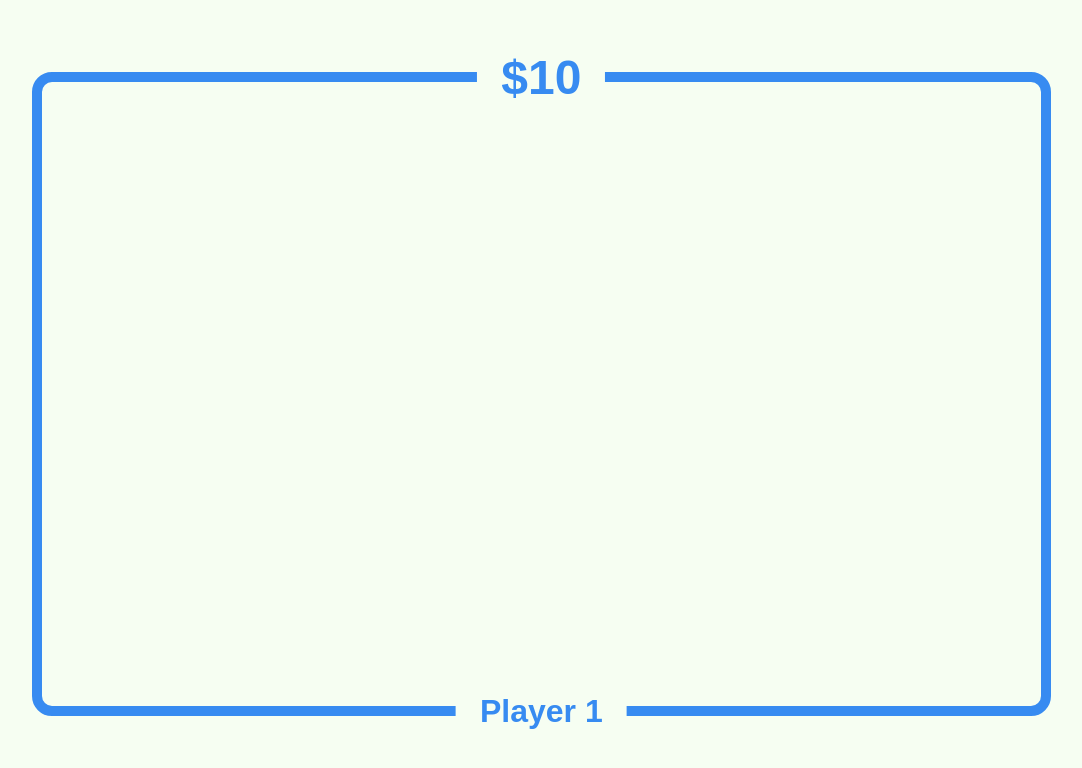
After one commit to ashtontheanalyst/rocketopoly, a Flask app: template templates/player1.html in a window 1280 px wide. The commit adds this page. Shown: the top 768 px of the page, without its empty margins (83-1165 px from the left). Run offline with Flask 3, Linux system fonts and the light colour scheme; the template is opened without the code that fills it: most values are stand-ins (such as "Sample title", 1, 10 or a date in 2020).

Commit message:
Basic player page and navigation to it created/started, player csv made

```diff
--- a/app.py
+++ b/app.py
@@ -1,9 +1,13 @@
 # Rocketopoly -- "First Rocket Bank"
-from flask import Flask, render_template
+from flask import Flask, render_template, request
+import csv
+from pathlib import Path
 
 
 # Init
 app = Flask(__name__)
+BASE_DIR = Path(__file__).resolve().parent
+PLAYER_CSV = BASE_DIR / "players.csv"
 
 
 
@@ -14,6 +18,34 @@ def landing():
     return render_template("landing.html")
 
 
+@app.route("/player")
+def player():
+    player = request.args.get("player")
+    playerKey = player.lower().replace(" ", "")     # Changes i.e. Player 1 to player1
+
+    amount = getMoney(playerKey)
+    return render_template(f"{playerKey}.html", amount=amount)
+
+
+
+
+# Helper functions
+# Gets the amount of money a player has for the front-end UI
+def getMoney(playerKey):
+    # Opens the CSV, goes row by row
+    with open(PLAYER_CSV, newline="", encoding="utf-8") as csvfile:
+        csvMoney = csv.DictReader(csvfile)
+
+        for row in csvMoney:
+            # Grab the cell of the specific player, their money amount
+            if row.get("player") == playerKey:
+                return row.get("money")
+
+    # Else return nothing if not found
+    return None
+
+
+
 
 
 # Run the App in debug mode for development, otherwise take it out
--- /dev/null
+++ b/players.csv
@@ -0,0 +1,5 @@
+player,banker,money
+player1,0,0
+player2,0,0
+player3,0,0
+player4,0,0
--- /dev/null
+++ b/static/player.css
@@ -0,0 +1,33 @@
+body{
+    margin: 0;
+    font-family: Arial, Helvetica, sans-serif;
+    background-color: #f6fef2;
+}
+
+
+#playerBox{
+    position: absolute;
+    top: 9vh;
+    left: 9vw;
+    height: 78vh;
+    width: 78vw;
+    border-radius: 20px;
+}
+
+.badge{
+    position: absolute;
+    left: 50%;
+    transform: translateX(-50%);
+    background-color: #f6fef2;
+    padding: 0.5rem 1.5rem;
+    font-size: 3rem;
+    font-weight: bolder;
+}
+
+#moneyBadge{
+    top: -2.5rem;
+}
+#playerBadge{
+    font-size: 2rem;
+    bottom: -2rem;
+}
--- /dev/null
+++ b/templates/player1.html
@@ -0,0 +1,20 @@
+<!DOCTYPE html>
+<html lang="en">
+<head>
+    <meta charset="UTF-8">
+    <meta name="viewport" content="width=device-width, initial-scale=1.0">
+    <title>Player 1's Page</title>
+    <link rel="stylesheet" href="../static/player.css"><!--CSS-->
+    <!--#378bf1-->
+</head>
+<body>
+    <!--Gives us the nice thick player border line-->
+    <div id="playerBox" style="border: 10px solid #378bf1;">
+        <!--Player information cutouts-->
+        <div id="moneyBadge" class="badge" style="color: #378bf1;">${{amount}}</div>
+        <div id="playerBadge" class="badge" style="color: #378bf1;">Player 1</div>
+
+
+    </div>
+</body>
+</html>
```
Also changed, not shown: templates/landing.html (+14 -1 lines), templates/player2.html (added, +18 -0 lines), templates/player3.html (added, +18 -0 lines), templates/player4.html (added, +18 -0 lines).
